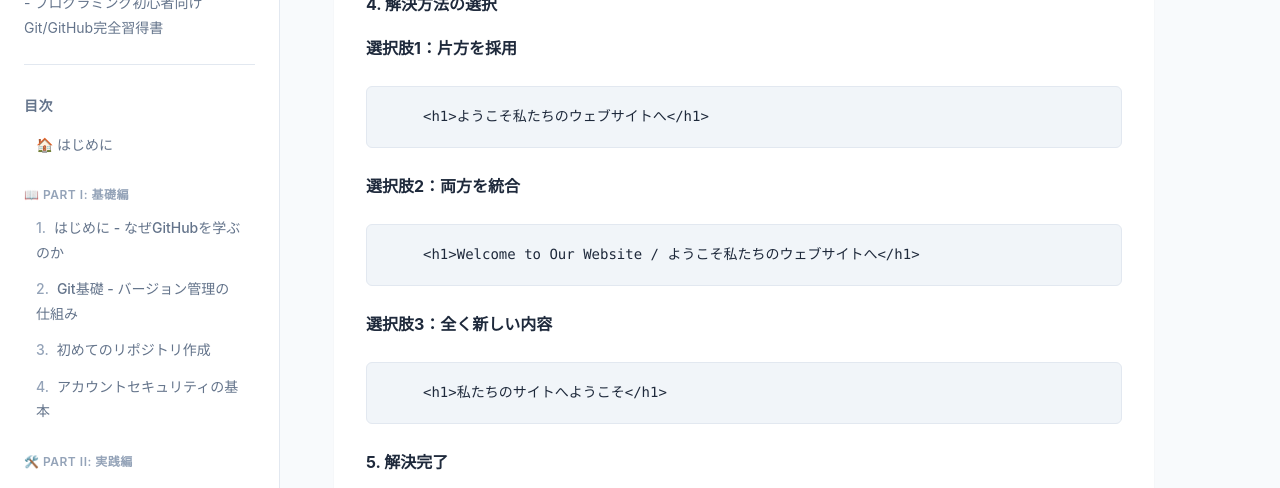
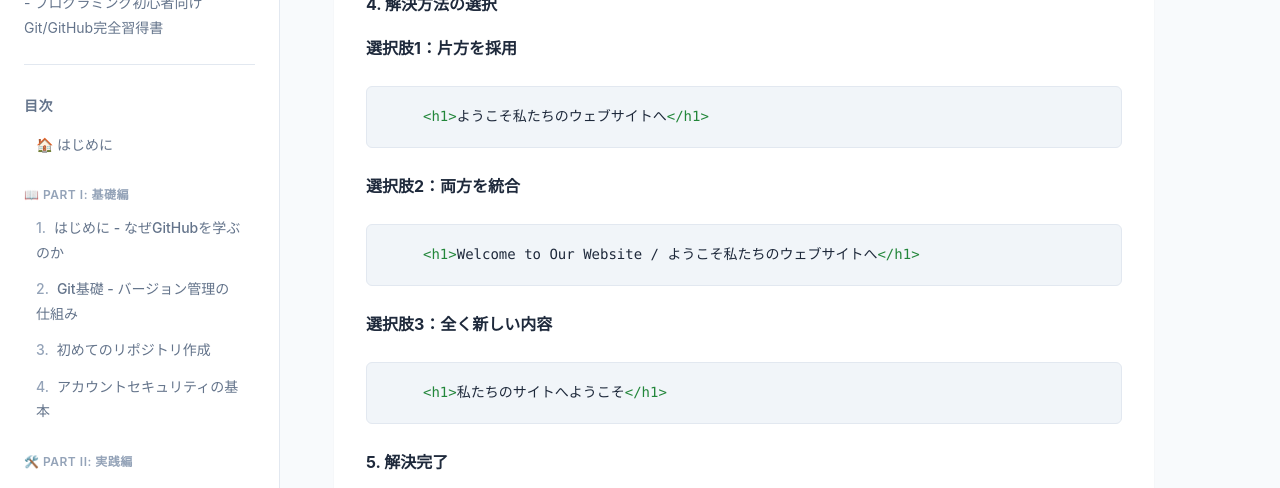
Before and after one commit to itdojp/github-guide-for-beginners-book, a Jekyll site: the page built from docs/src/chapter-pull-requests/index.md, in a window 1280 px wide and 900 px high, scrolled down 11040 px. Shown: the part 152-640 px from the top of the window. Built offline with Jekyll 4.4.1, drawn with Linux system fonts in a browser that asks for light colours.

Commit message:
docs: Stage3 style polish (branch basics) (#121)

````diff
--- a/docs/src/chapter-pull-requests/index.md
+++ b/docs/src/chapter-pull-requests/index.md
@@ -65,7 +65,7 @@ GitHubの「ブランチ」は、まさにこの「実験用のコピーを作
 - 完成したらmainに統合
 
 **ブランチの流れ：**
-```
+```text
 main ─────●─────●─────●───── （安定版）
           │             ↗
           └─● ─ ● ─ ●──┘    （実験ブランチ）
@@ -151,7 +151,7 @@ Pull Request（PR）は、ブランチでの変更をメインブランチに統
 「マージ」は、作業用ブランチでの変更を、mainブランチに統合することです。実験が成功した場合に、その成果を本流に取り込む作業です。
 
 **マージの流れ：**
-```
+```text
 Before:
 main   ─●─●─●─────── （安定版）
         │
@@ -217,7 +217,7 @@ Pull Requestの作成からマージまでの一連の流れを理解し、効
 コンフリクト（競合）は、同じファイルの同じ箇所が、異なるブランチで別々の内容に変更された場合に発生します。
 
 **発生例：**
-```
+```text
 main ブランチ：
 <h1>Welcome to Our Website</h1>
 
@@ -252,7 +252,7 @@ feature ブランチ：
 - VS Codeなどのエディタでコンフリクトファイルを開く
 
 **3. コンフリクトマーカーの理解**
-```
+```text
 <<<<<<< HEAD
 Welcome to Our Website (mainブランチの内容)
 =======
@@ -263,17 +263,17 @@ Welcome to Our Website (mainブランチの内容)
 **4. 解決方法の選択**
 
 **選択肢1：片方を採用**
-```
+```html
 <h1>ようこそ私たちのウェブサイトへ</h1>
 ```
 
 **選択肢2：両方を統合**
-```
+```html
 <h1>Welcome to Our Website / ようこそ私たちのウェブサイトへ</h1>
 ```
 
 **選択肢3：全く新しい内容**
-```
+```html
 <h1>私たちのサイトへようこそ</h1>
 ```
 
````
